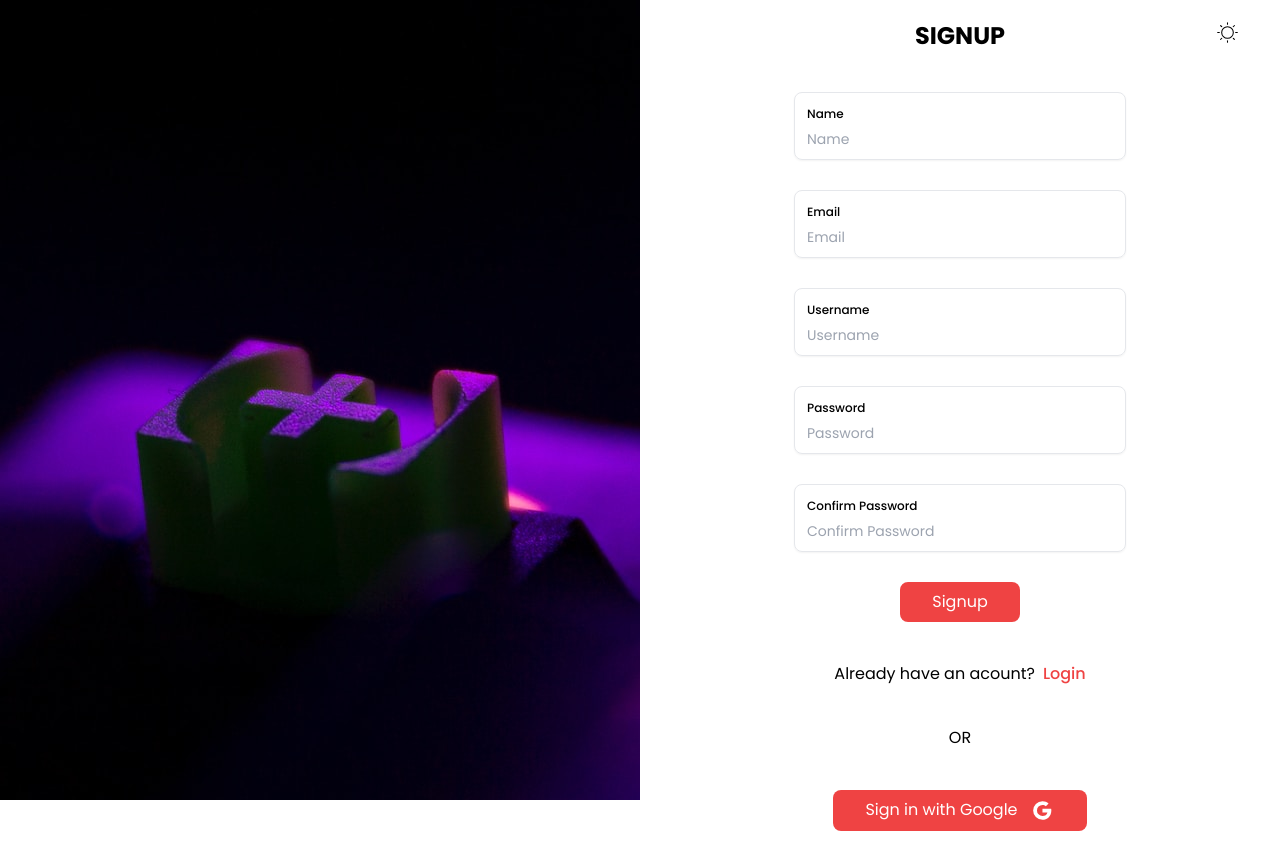
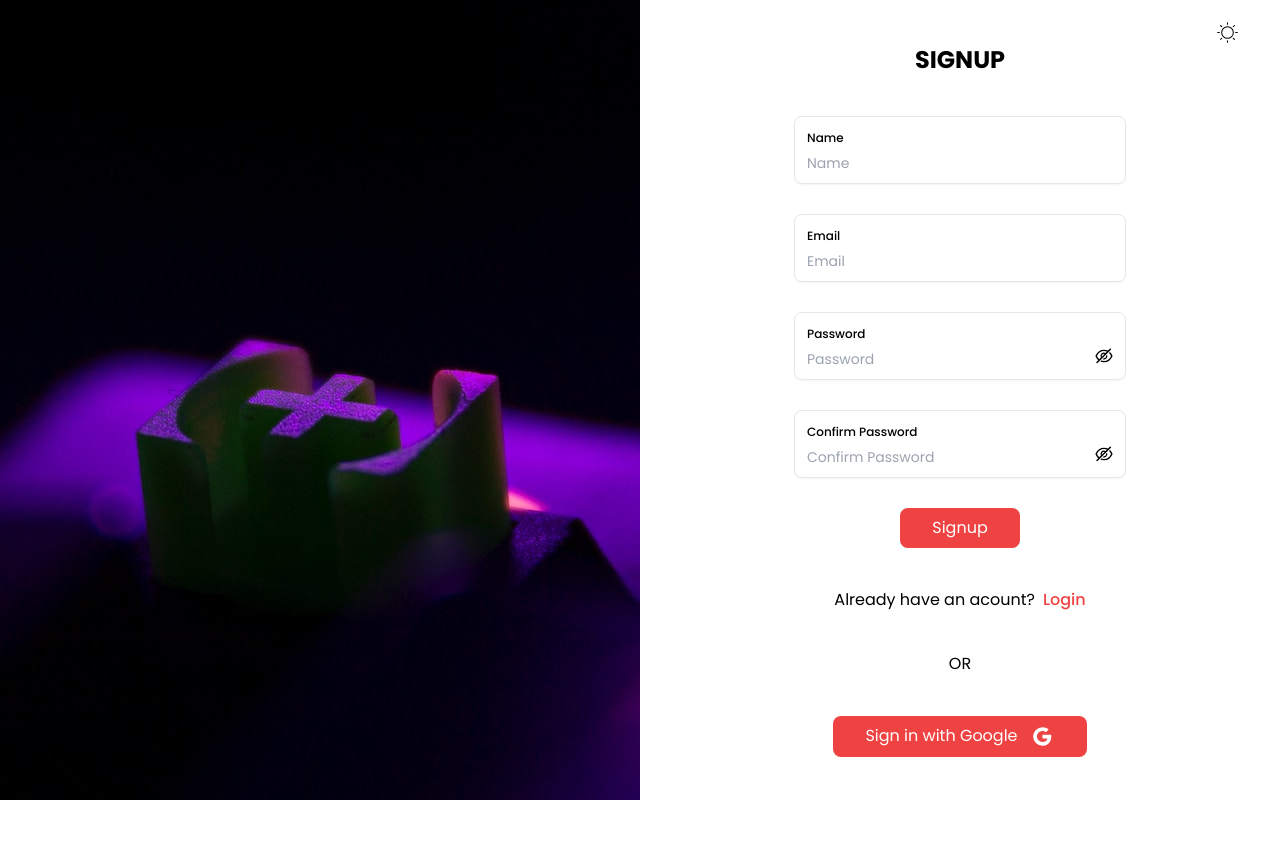
Before and after one commit to swarup-prog/Final-Year-Project, a React (Vite) app in the folder client/: page /signup in a window 1280 px wide. After the commit the page ends 800 px from the top, so only its background shows below. Built offline with nearby package versions, Linux system fonts and the light colour scheme; no server answers.

Commit message:
Added show password button and updated signup page

```diff
--- a/client/src/components/inputFields/TextInput.tsx
+++ b/client/src/components/inputFields/TextInput.tsx
@@ -1,8 +1,20 @@
 import { InputProps } from "../../types";
+import { AiOutlineEye, AiOutlineEyeInvisible } from "react-icons/ai";
+import { useState } from "react";
 
 const TextInput = ({ type, value, onChange, name, label }: InputProps) => {
+  const [inputType, setInputType] = useState(type);
+
+  const handlePasswordVisibility = () => {
+    if (inputType === "password") {
+      setInputType("text");
+    } else {
+      setInputType("password");
+    }
+  };
+
   return (
-    <div>
+    <div className="relative">
       <label
         htmlFor={name}
         className="min-w-[332px] block overflow-hidden rounded-lg border border-accent px-3 py-2 lg:w-[300px] shadow-sm focus-within:border-primary focus-within:ring-1 focus-within:ring-red-500 "
@@ -10,14 +22,27 @@ const TextInput = ({ type, value, onChange, name, label }: InputProps) => {
         <span className="text-xs font-medium text-primaryT ">{label}</span>
 
         <input
-          type={type}
+          type={inputType}
           id={name}
           name={name}
           value={value}
           onChange={onChange}
           placeholder={label}
-          className="mt-1 w-full border-none bg-transparent text-primaryT p-0 focus:border-transparent focus:outline-none focus:ring-0 sm:text-sm"
+          className="mt-1 w-full border-none bg-transparent text-primaryT p-0 focus:border-transparent focus:outline-none focus:ring-0 sm:text-sm relative"
         />
+
+        {type === "password" && (
+          <span
+            className="absolute top-1/2 right-3"
+            onClick={handlePasswordVisibility}
+          >
+            {inputType === "password" ? (
+              <AiOutlineEyeInvisible size={20} />
+            ) : (
+              <AiOutlineEye size={20} />
+            )}
+          </span>
+        )}
       </label>
     </div>
   );
--- a/client/src/pages/login.tsx
+++ b/client/src/pages/login.tsx
@@ -5,7 +5,6 @@ import { TextInput, CustomButton, ThemeSwitchButton } from "../components";
 
 import "../App.css";
 import bgimg from "../assets/bgimg.jpg";
-import { AiOutlineEye, AiOutlineEyeInvisible } from "react-icons/ai";
 import { BiLogoGoogle } from "react-icons/bi";
 import { toastError, toastLoading, toastSuccess } from "../utils/toast";
 import { register } from "../apis/auth";
--- a/client/src/pages/signup.tsx
+++ b/client/src/pages/signup.tsx
@@ -17,7 +17,6 @@ const Signup = () => {
   const [formData, setFormData] = useState({
     name: "",
     email: "",
-    username: "",
     password: "",
     confirmPassword: "",
   });
@@ -40,19 +39,21 @@ const Signup = () => {
     toastLoading("Registering user");
     const { confirmPassword, ...formDataRequest } = formData;
     if (checkPasswordMatch()) {
+      try {
         const response: AxiosResponse = await PostRequest(
           "/auth/register",
           formDataRequest
         );
-
         if (response.status === 201) {
           toastSuccess(response.data.message);
           navigate("/");
-      } else {
-        toastError(response.data.message);
         }
+        console.log("response", response);
+      } catch (error: any) {
+        toastError(error.response.data.message);
+      }
+
       setIsLoading(false);
-      console.log("response", response);
     }
   };
 
@@ -88,13 +89,7 @@ const Signup = () => {
             value={formData.email}
             onChange={handleChange}
           />
-          <TextInput
-            type="text"
-            name="username"
-            label="Username"
-            value={formData.username}
-            onChange={handleChange}
-          />
+
           <TextInput
             type="password"
             name="password"
@@ -110,7 +105,7 @@ const Signup = () => {
             onChange={handleChange}
           />
           <CustomButton
-            isDisabled={isLoading ? true : false}
+            // isDisabled={isLoading ? true : false}
             type="submit"
             title="Signup"
           />
```
Lines whose indentation alone changed are shown as unchanged.
